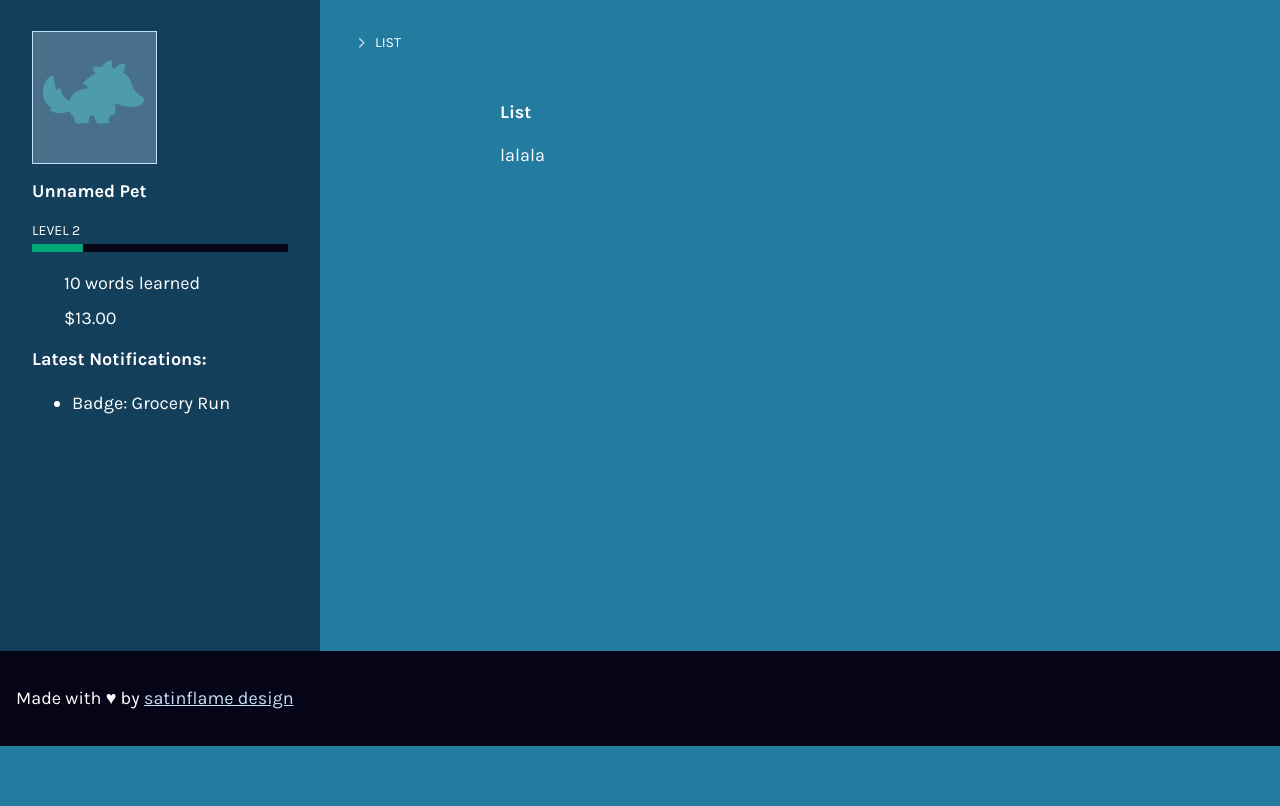
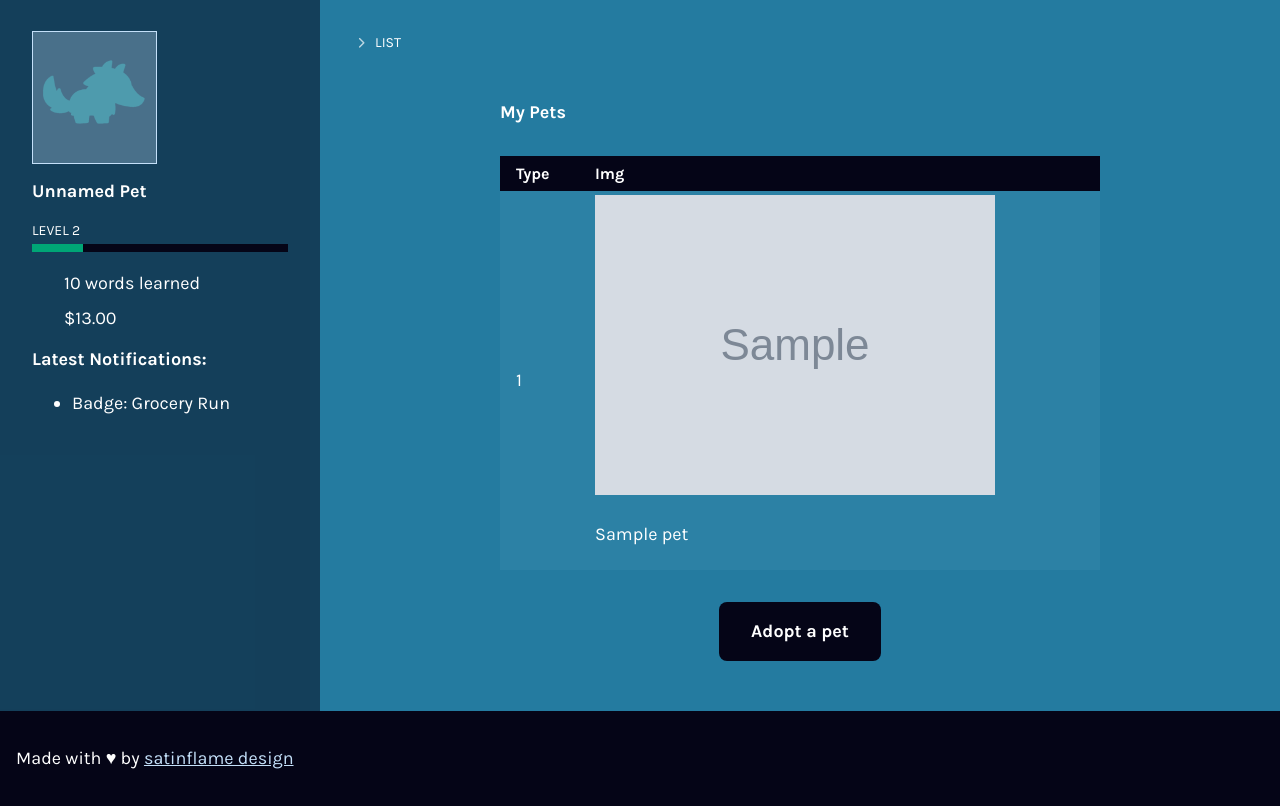
Before and after one commit to virtual/distantlife, a Flask app: template templates/list.html in a window 1280 px wide. Shown: the part 54-860 px from the top of the page. Before the commit the page ends 800 px from the top, so only its background shows below. Run offline with Flask 2, Linux system fonts and the light colour scheme; the template is opened without the code that fills it: most values are stand-ins (such as "Sample title", 1, 10 or a date in 2020); grey boxes marked "Sample" are stand-in pictures; some libraries are stand-ins or nearby versions.

Commit message:
add ability to adopt pets

```diff
--- a/application.py
+++ b/application.py
@@ -36,8 +36,17 @@ db = SQL("sqlite:///distantlife.db")
 @login_required
 def index():
     """dashboard page"""
+    pets_owned = db.execute("SELECT * FROM owners JOIN pets ON pets.id = owners.pet_id JOIN pet_types ON pets.type = pet_types.id WHERE owner_id = ?", session["user_id"])
+    if len(pets_owned) < 1:
+        return apology("no pets", 403)
+    return render_template("list.html", pets_owned=pets_owned)
 
-    return render_template("list.html")
+@app.route("/pets")
+@login_required
+def pets():
+    """dashboard page"""
+    pets_owned = db.execute("SELECT * FROM owners JOIN pets ON pets.id = owners.pet_id JOIN pet_types ON pets.type = pet_types.id WHERE owner_id = ?", session["user_id"])
+    return render_template("list.html", pets_owned=pets_owned)
 
 
 @app.route("/login", methods=["GET", "POST"])
@@ -56,6 +65,7 @@ def login():
         return redirect("/")
     else:
         return render_template("login.html")
+
 
 
 @app.route("/logout")
@@ -128,6 +138,38 @@ def profile():
 
     return apology("error accessing profile", 400)
 
+
+
+@app.route("/adopt", methods=["GET", "POST"])
+@login_required
+def adopt():
+    if request.method == "POST":
+      # did they buy a pet?
+        if not request.form.get("pet_type"):
+            return apology("must choose pet type", 403)
+
+        # create pet
+        lastrow = db.execute("INSERT INTO pets(type, name, exp, created) VALUES (?, ?, ?, CURRENT_TIMESTAMP)",
+                                 request.form.get("pet_type"), "Unnamed Pet", 0)
+
+        # add owner to pet
+        db.execute("INSERT INTO owners(owner_id, pet_id) VALUES (?, ?)",
+                                 session["user_id"], lastrow)
+
+        # rows = db.execute("SELECT * FROM users WHERE username = ?", request.form.get("username"))
+        # if len(rows) != 1:
+        #     return apology("adoption failed", 403)
+        # session["user_id"] = rows[0]["id"]
+        return redirect("/")
+    else:
+
+        rows = db.execute("SELECT * FROM pet_types")
+        if len(rows) < 1:
+            return apology("no pets", 403)
+        return render_template("adopt.html", pet_types=rows)
+
+
+
 def errorhandler(e):
     """Handle error"""
     if not isinstance(e, HTTPException):
--- a/templates/global/header.html
+++ b/templates/global/header.html
@@ -12,8 +12,8 @@
       <nav id="siteMenu" role="menu" aria-labelledby="menubutton">
         <ul class="list-unstyled list-inline">
           {% if session.user_id %}
-          <li><a href="#">Dashboard</a></li>
-          <li><a href="#">My Pets</a></li>
+          <li><a href="/">Dashboard</a></li>
+          <li><a href="/pets">My Pets</a></li>
           <li><a href="#">Train</a></li>
           <li><a href="#">Explore</a></li>
           {% endif %}
--- a/templates/list.html
+++ b/templates/list.html
@@ -8,8 +8,41 @@
 {% block main %}
 
 
-<h1>List</h1>
+<h1>My Pets</h1>
 
- <p>lalala</p>
+
+{% if (pets_owned|length) > 0 %}
+
+<table class="table table-striped">
+    <thead>
+        <tr>
+            <th>Type</th>
+            <th>Img</th>
+        </tr>
+    </thead>
+    <tbody>
+        <!-- TODO: Loop through the database entries to display them in this table -->
+        {% for pets in pets_owned %}
+        <tr>
+            <td>{{ pets.pet_id }}</td>
+            <td><img src="/static/{{ pets.imgsrc }}" alt="" />
+            <br/>
+            <p>{{ pets.name }}</p>
+            </td>
+        </tr>
+        {% endfor %}
+
+
+    </tbody>
+</table>
+</form>
+
+{% else %}
+
+    <p>No pets</p>
+{% endif %}
+
+
+<p class="text-center"><a class="btn btn-primary" href="/adopt">Adopt a pet</a></p>
 
 {% endblock %}
```
Also changed, not shown: schema.sql (added, +164 -0 lines), templates/adopt.html (added, +47 -0 lines), distantlife.db.
